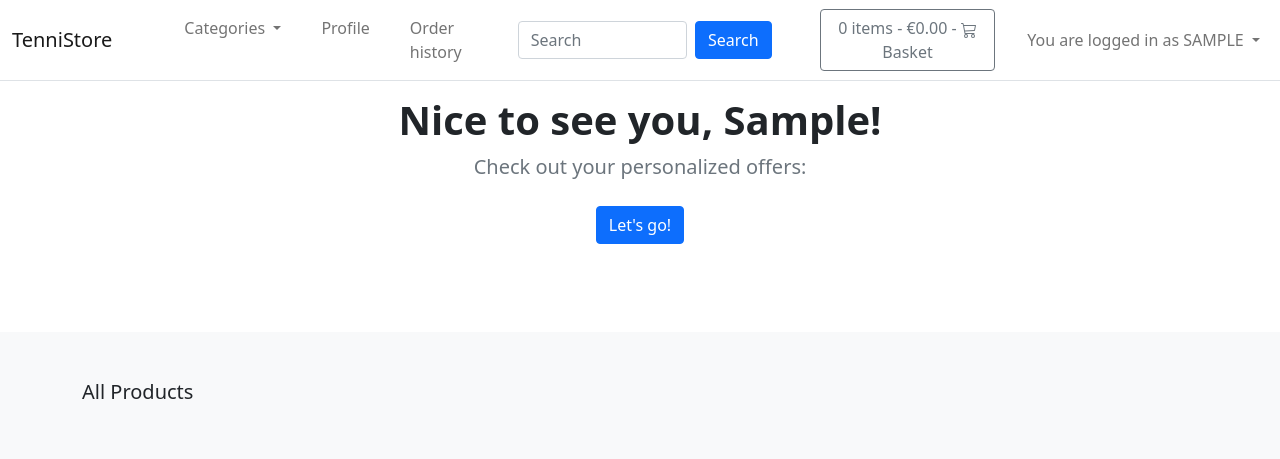
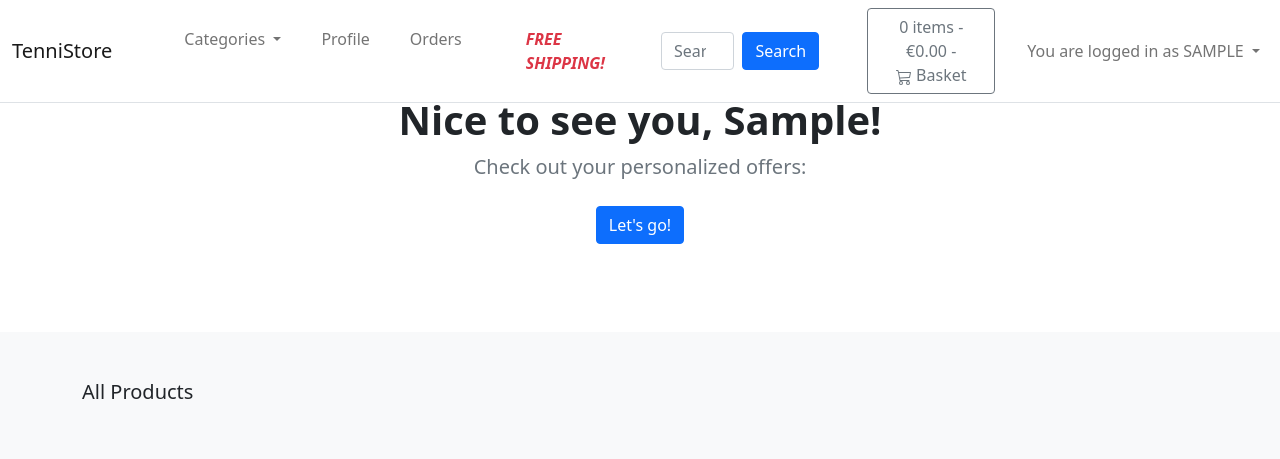
Before and after one commit to nurme-ave/SDA-final_1, a Django app: page / in a window 1280 px wide. Shown: the top 459 px of the page. Run offline with Django 3.2, Linux system fonts and the light colour scheme; the visitor is signed in with stand-in values (Sample User, id 1); data that the repository does not hold is empty.

Commit message:
feature: implement search bar

```diff
--- a/core/settings.py
+++ b/core/settings.py
@@ -146,3 +146,5 @@ MEDIA_ROOT = os.path.join(BASE_DIR, 'media/')
 
 LOGIN_REDIRECT_URL = '/'
 LOGOUT_REDIRECT_URL = '/'
+
+LOGIN_URL = '/accounts/login/'
--- a/orders/models.py
+++ b/orders/models.py
@@ -21,7 +21,7 @@ class Order(models.Model):
     order_status = models.CharField(max_length=2, choices=ORDER_STATUS_CHOICES, default='NP')
 
     class Meta:
-        ordering = ('client',)
+        ordering = ('-id',)
 
     def __str__(self):
         return f'OrderID: {self.pk} - User: {self.client}'
--- a/orders/views.py
+++ b/orders/views.py
@@ -1,5 +1,6 @@
 from decimal import Decimal
 
+from django.contrib.auth.decorators import login_required
 from django.shortcuts import render
 
 from accounts.models import Profile
@@ -7,6 +8,7 @@ from basket.basket import Basket
 from .models import Order
 
 
+@login_required
 def order_placed(request):
     """After the user checks out (clicks on 'Place order') we make changes to the attributes of active order."""
     basket = Basket(request)
--- a/store/urls.py
+++ b/store/urls.py
@@ -22,4 +22,5 @@ urlpatterns = [
     path('', views.all_products, name="all_products"),
     path('item/<slug:slug>/', views.product_detail, name="product_detail"),
     path('shop/<slug:category_slug>/', views.category_list, name="category_list"),
+    path('search_in_products/', views.search_in_products, name='search_in_products')
 ]
--- a/store/views.py
+++ b/store/views.py
@@ -16,3 +16,10 @@ def category_list(request, category_slug):
     category = get_object_or_404(Category, slug=category_slug)
     products = Product.objects.filter(category=category)    # equivalent to SQL statement using the WHERE clause
     return render(request, 'store/products/category.html', {'category': category, 'products': products})
+
+
+def search_in_products(request):
+    if request.method == "POST":
+        searched = request.POST['searched']
+        search_products = Product.objects.filter(title__contains=searched)
+        return render(request, 'store/search.html', {'searched': searched, 'search_products': search_products})
--- a/templates/store/base.html
+++ b/templates/store/base.html
@@ -45,13 +45,19 @@
 
                          {% if user.is_authenticated %}
                         <li class="nav-item active">
-                            <a class="nav-link ms-4" aria-current="page" href="{% url 'accounts:order_history' %}">Order history</a>
+                            <a class="nav-link ms-4" aria-current="page" href="{% url 'accounts:order_history' %}">Orders</a>
                         </li>
                         {% endif %}
+
+                        <li class="nav-item">
+                            <a class="nav-link disabled ms-5 text-danger" href="#" tabindex="-1" aria-disabled="true">
+                                <b><em>FREE SHIPPING!</em></b></a>
+                        </li>
                     </ul>
 
-                    <form class="d-inline-flex">
-                        <input class="form-control me-2 ms-5" type="search" placeholder="Search" aria-label="Search">
+                    <form class="d-inline-flex" method="POST" action="{% url 'store:search_in_products' %}">
+                        {% csrf_token %}
+                        <input class="form-control me-2 ms-5" type="search" placeholder="Search in products..." aria-label="Search" name="searched">
                         <button class="btn btn-primary" type="submit">Search</button>
                     </form>
 
--- a/templates/store/basket/summary.html
+++ b/templates/store/basket/summary.html
@@ -72,6 +72,7 @@
               <div id="subtotal" class="d-inline-flex">{{basket.get_total_price}}</div>
           </div>
         </div>
+
         <div class="col-12 text-end">
             <hr class="my-4">
                 <a href="{% url 'orders:order_placed' %}" role="button" class="btn btn-primary">Place order</a>
```
Also changed, not shown: templates/store/search.html (added, +36 -0 lines).
